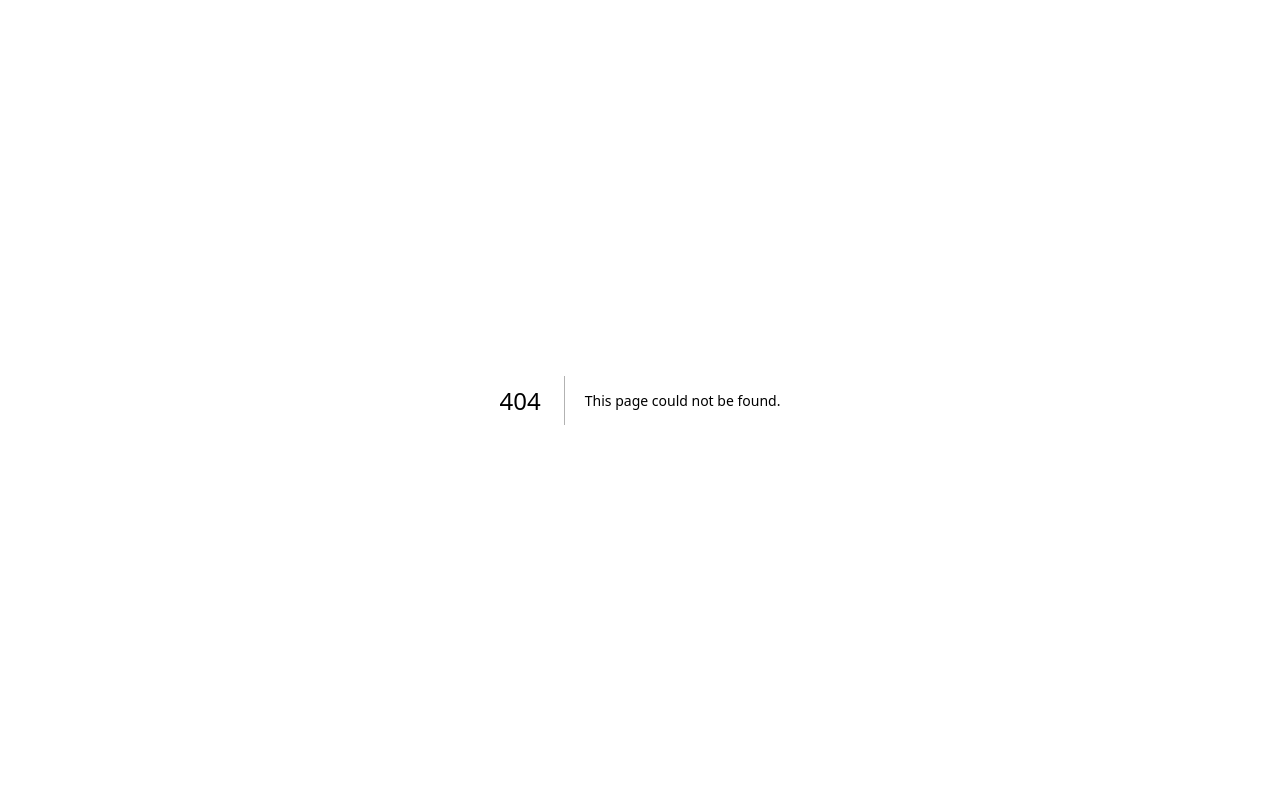
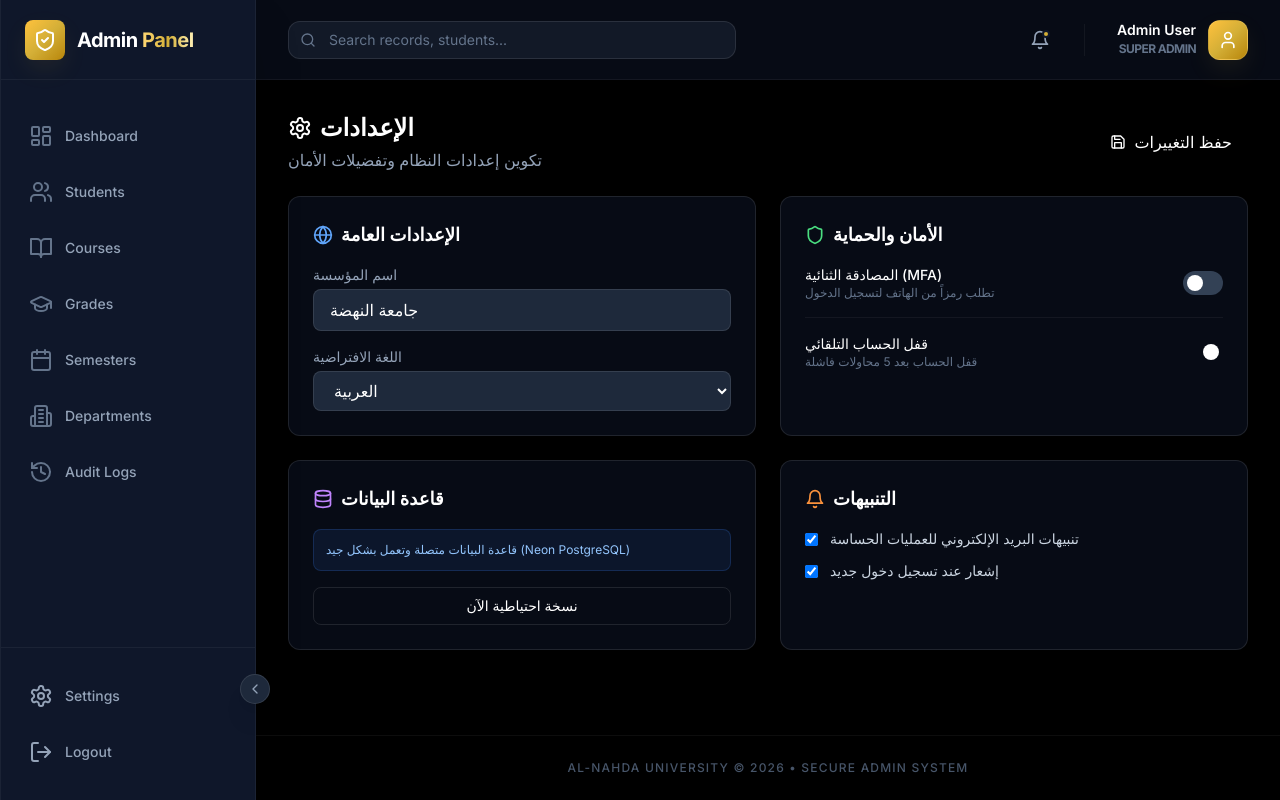
Before and after one commit to mohaimenalqadi/Alnahda-university, a Next.js app in the folder frontend/: page /en/admin/settings in a window 1280 px wide. Before the commit this address had no page. Built offline with nearby package versions, Linux system fonts and the light colour scheme.

Commit message:
Brilliant Fix: Dual-role Super Admin Seed, 520 Student List Logging, and Settings Page

```diff
--- /dev/null
+++ b/frontend/src/app/[locale]/admin/settings/page.tsx
@@ -0,0 +1,122 @@
+'use client';
+
+import { useTranslations } from 'next-intl';
+import {
+    Settings,
+    Shield,
+    Bell,
+    Database,
+    Globe,
+    Lock,
+    Save
+} from 'lucide-react';
+
+export default function SettingsPage() {
+    const t = useTranslations('admin.settings');
+    const commonT = useTranslations('common');
+
+    return (
+        <div className="space-y-6">
+            <div className="flex items-center justify-between">
+                <div>
+                    <h1 className="text-2xl font-bold text-white flex items-center gap-2">
+                        <Settings className="w-6 h-6 text-gold-500" />
+                        الإعدادات
+                    </h1>
+                    <p className="text-slate-400 mt-1">تكوين إعدادات النظام وتفضيلات الأمان</p>
+                </div>
+                <button className="flex items-center gap-2 px-4 py-2 bg-gold-600 hover:bg-gold-700 text-white rounded-lg transition-colors">
+                    <Save className="w-4 h-4" />
+                    حفظ التغييرات
+                </button>
+            </div>
+
+            <div className="grid grid-cols-1 md:grid-cols-2 gap-6">
+                {/* General Settings */}
+                <div className="bg-slate-900/50 border border-white/10 rounded-xl p-6 backdrop-blur-sm">
+                    <h2 className="text-lg font-semibold text-white flex items-center gap-2 mb-4">
+                        <Globe className="w-5 h-5 text-blue-400" />
+                        الإعدادات العامة
+                    </h2>
+                    <div className="space-y-4">
+                        <div>
+                            <label className="block text-sm text-slate-400 mb-1">اسم المؤسسة</label>
+                            <input
+                                type="text"
+                                defaultValue="جامعة النهضة"
+                                className="w-full bg-slate-800 border border-white/10 rounded-lg px-4 py-2 text-white focus:outline-none focus:border-gold-500"
+                            />
+                        </div>
+                        <div>
+                            <label className="block text-sm text-slate-400 mb-1">اللغة الافتراضية</label>
+                            <select className="w-full bg-slate-800 border border-white/10 rounded-lg px-4 py-2 text-white focus:outline-none focus:border-gold-500">
+                                <option value="ar">العربية</option>
+                                <option value="en">English</option>
+                            </select>
+                        </div>
+                    </div>
+                </div>
+
+                {/* Security Settings */}
+                <div className="bg-slate-900/50 border border-white/10 rounded-xl p-6 backdrop-blur-sm">
+                    <h2 className="text-lg font-semibold text-white flex items-center gap-2 mb-4">
+                        <Shield className="w-5 h-5 text-green-400" />
+                        الأمان والحماية
+                    </h2>
+                    <div className="space-y-4">
+                        <div className="flex items-center justify-between">
+                            <div>
+                                <p className="text-white text-sm font-medium">المصادقة الثنائية (MFA)</p>
+                                <p className="text-xs text-slate-500">تطلب رمزاً من الهاتف لتسجيل الدخول</p>
+                            </div>
+                            <div className="w-10 h-6 bg-slate-700 rounded-full relative cursor-pointer">
+                                <div className="absolute left-1 top-1 w-4 h-4 bg-white rounded-full"></div>
+                            </div>
+                        </div>
+                        <div className="flex items-center justify-between border-t border-white/5 pt-4">
+                            <div>
+                                <p className="text-white text-sm font-medium">قفل الحساب التلقائي</p>
+                                <p className="text-xs text-slate-500">قفل الحساب بعد 5 محاولات فاشلة</p>
+                            </div>
+                            <div className="w-10 h-6 bg-gold-600 rounded-full relative cursor-pointer">
+                                <div className="absolute right-1 top-1 w-4 h-4 bg-white rounded-full"></div>
+                            </div>
+                        </div>
+                    </div>
+                </div>
+
+                {/* Database Settings */}
+                <div className="bg-slate-900/50 border border-white/10 rounded-xl p-6 backdrop-blur-sm">
+                    <h2 className="text-lg font-semibold text-white flex items-center gap-2 mb-4">
+                        <Database className="w-5 h-5 text-purple-400" />
+                        قاعدة البيانات
+                    </h2>
+                    <div className="p-3 bg-blue-500/10 border border-blue-500/20 rounded-lg text-xs text-blue-300">
+                        قاعدة البيانات متصلة وتعمل بشكل جيد (Neon PostgreSQL)
+                    </div>
+                    <button className="mt-4 w-full py-2 border border-white/10 rounded-lg text-white hover:bg-white/5 transition-colors text-sm">
+                        نسخة احتياطية الآن
+                    </button>
+                </div>
+
+                {/* Notification Settings */}
+                <div className="bg-slate-900/50 border border-white/10 rounded-xl p-6 backdrop-blur-sm">
+                    <h2 className="text-lg font-semibold text-white flex items-center gap-2 mb-4">
+                        <Bell className="w-5 h-5 text-orange-400" />
+                        التنبيهات
+                    </h2>
+                    <div className="space-y-3">
+                        <div className="flex items-center gap-3">
+                            <input type="checkbox" defaultChecked className="accent-gold-500" />
+                            <span className="text-sm text-slate-300">تنبيهات البريد الإلكتروني للعمليات الحساسة</span>
+                        </div>
+                        <div className="flex items-center gap-3">
+                            <input type="checkbox" defaultChecked className="accent-gold-500" />
+                            <span className="text-sm text-slate-300">إشعار عند تسجيل دخول جديد</span>
+                        </div>
+                    </div>
+                </div>
+            </div>
+        </div>
+    );
+}
```
Also changed, not shown: 2 other files (tests, documents, lock files or other folders).
